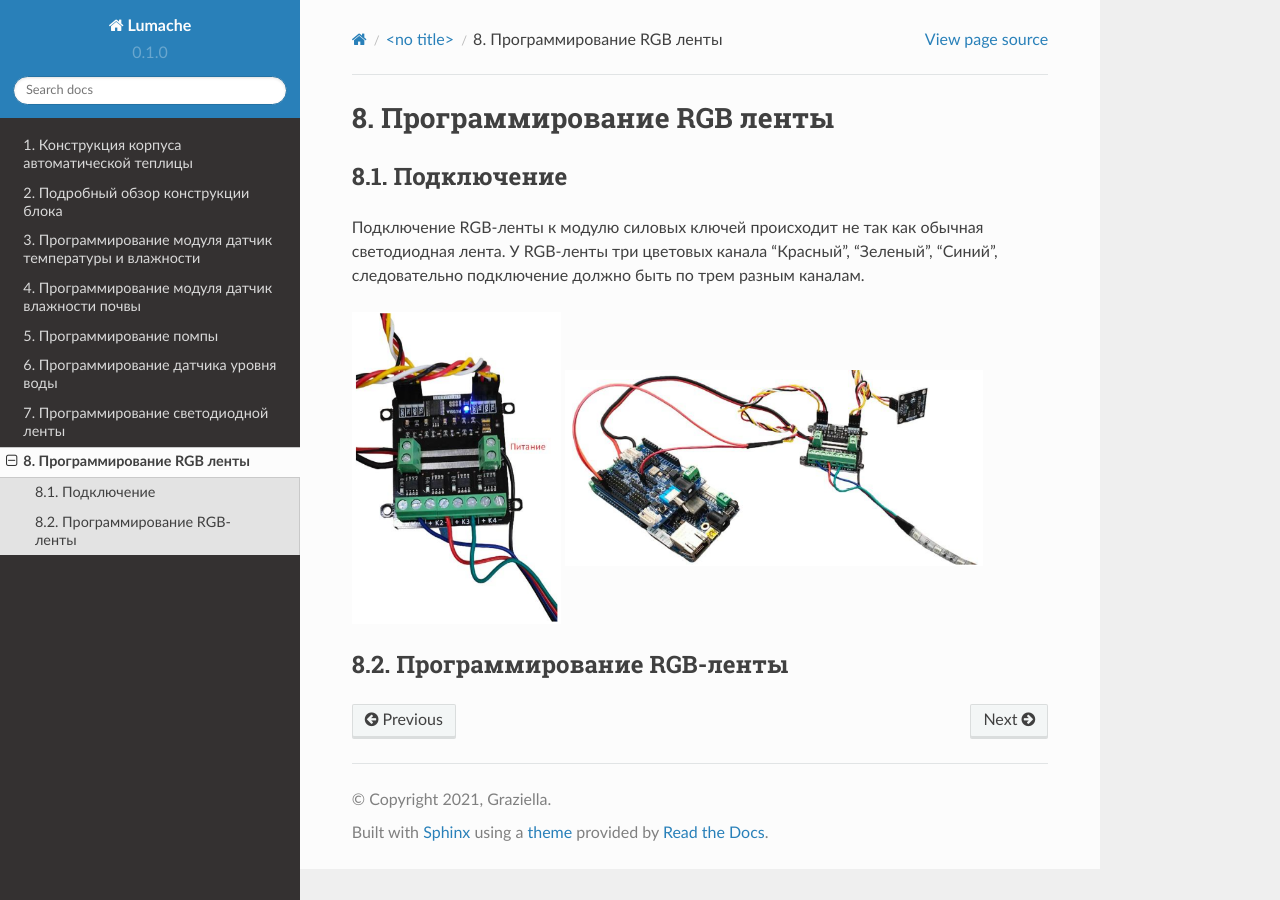
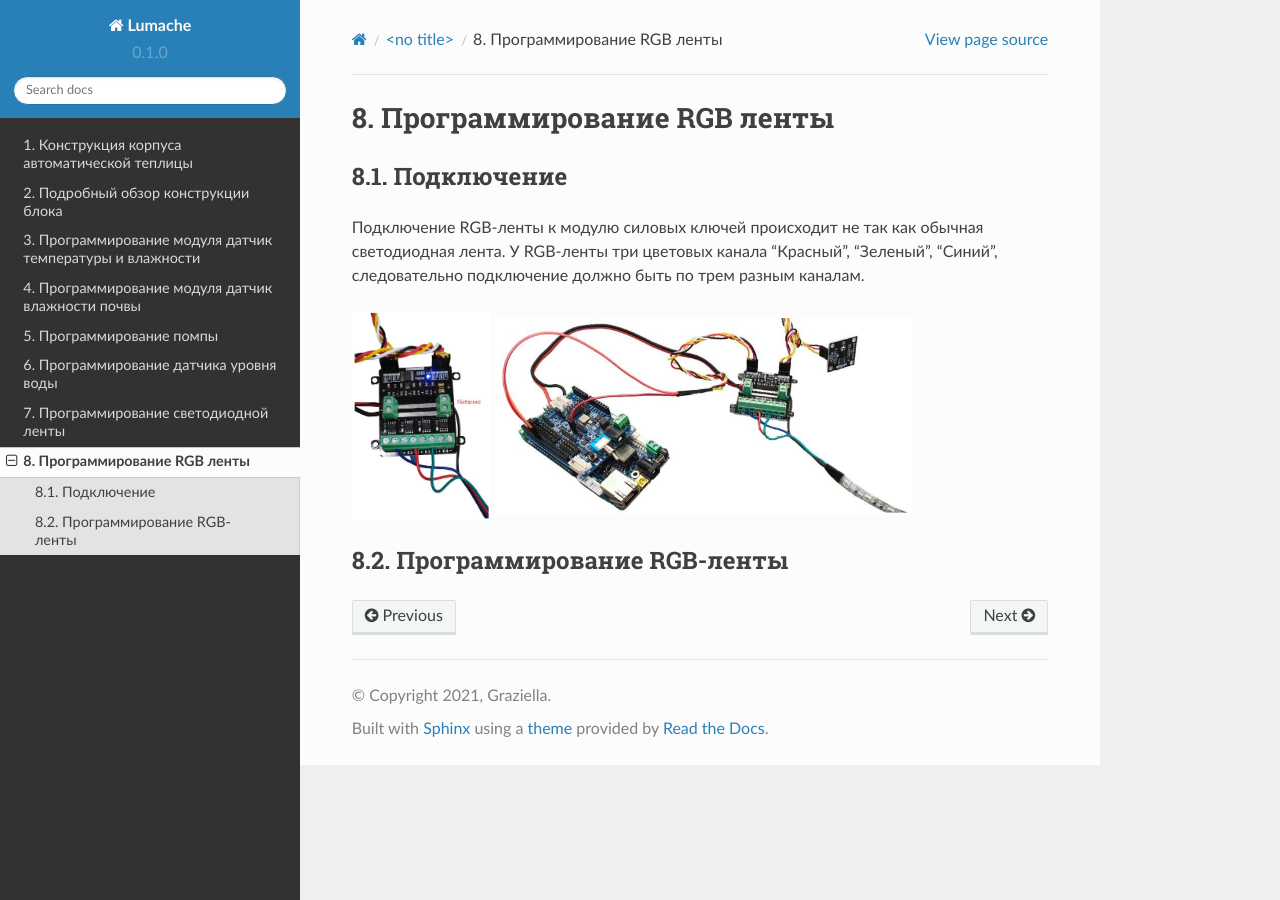
Before and after one commit to BBanwz/book_AL_GH, a Sphinx documentation site: the page built from docs/source/2/7.rst, in a window 1280 px wide. Built offline with Sphinx 7.4.7 and the Read the Docs theme 2.0.0, drawn with Linux system fonts in a browser that asks for light colours; pages that are not in the unit, such as notebooks, are missing from menus.

Commit message:
Update 7.rst

```diff
--- a/docs/source/2/7.rst
+++ b/docs/source/2/7.rst
@@ -7,7 +7,7 @@
 Подключение RGB-ленты к модулю силовых ключей происходит не так как обычная светодиодная лента. У RGB-ленты три цветовых канала “Красный”, “Зеленый”, “Синий”, следовательно подключение должно быть по трем разным каналам.
 
 .. |pic1| image:: images/7.png
-   :width: 30%
+   :width: 20%
 
 .. |pic2| image:: images/8.png
    :width: 60%
```
